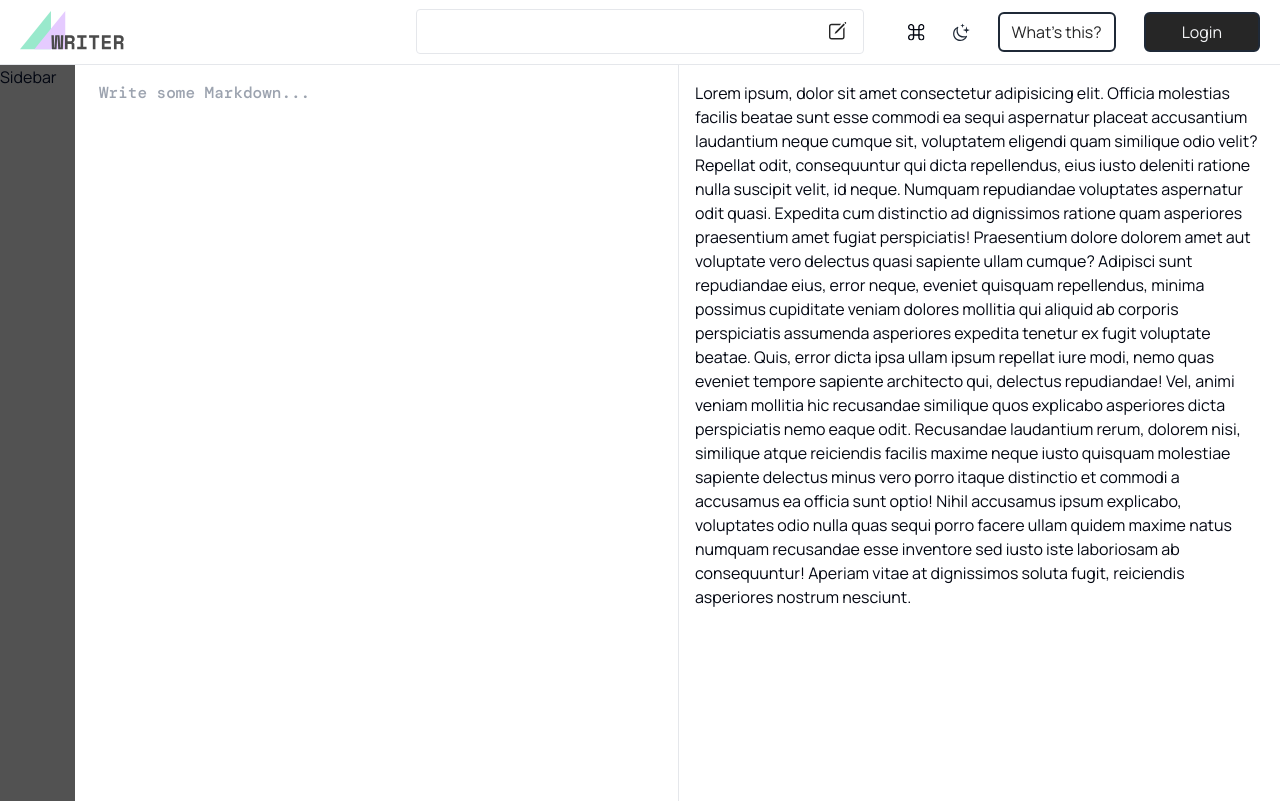
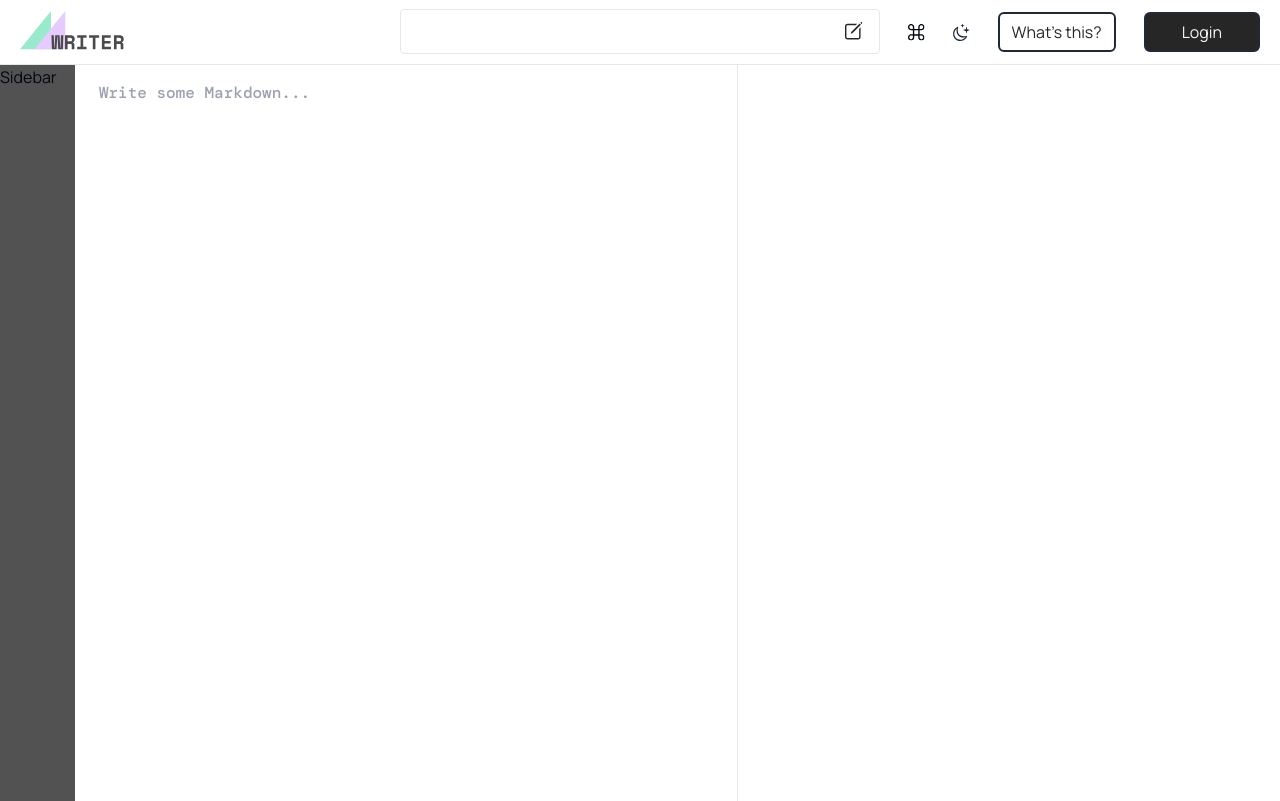
Before and after one commit to nabeelcodes/markedwriter, a React (Vite) app: page /1 in a window 1280 px wide. Built offline with nearby package versions, Linux system fonts and the light colour scheme.

Commit message:
Added Markdown parsing ability using unified.
- Added TW Typography plugin for formatting generated HTML from md.
- Header is now sticky with scroll.
- Moved textarea to a separate MarkdownEditor component.
- Added NoMatch component.

```diff
--- a/src/components/Header.tsx
+++ b/src/components/Header.tsx
@@ -10,7 +10,7 @@ export const Header = () => {
 
   return (
     <div
-      className="border-b border-gray-200 bg-white px-5 dark:border-neutral-600 dark:bg-neutral-800"
+      className="sticky top-0 border-b border-gray-200 bg-white px-5 dark:border-neutral-600 dark:bg-neutral-800"
       aria-label="Header wrapper">
       <header className="container2000 relative flex h-16 items-center justify-between">
         <Link to="/" aria-label="Website logo">
--- /dev/null
+++ b/src/components/MarkdownInput.tsx
@@ -0,0 +1,44 @@
+import { useAtom } from "jotai";
+import { appDataAtom } from "../store/appState";
+import { insertTabForTextarea } from "../utilities/tabHelper";
+import { cn } from "../utilities/classNameHelper";
+
+type markdownInputProps = {
+  pageId: string | undefined;
+};
+
+export const MarkdownInput = ({ pageId }: markdownInputProps) => {
+  const [appData, setAppData] = useAtom(appDataAtom);
+  /* Find the Post corresponding to the current page */
+  const currentPost = appData?.find((post) => post.id === pageId);
+
+  const handleChange = (e: React.ChangeEvent<HTMLTextAreaElement>) => {
+    const valueOfAppData = [...appData];
+    const indexOfCurrentPost = valueOfAppData.findIndex(
+      (element) => element?.id === currentPost?.id
+    );
+    valueOfAppData[indexOfCurrentPost].content = e?.target?.value;
+    setAppData(valueOfAppData);
+  };
+
+  return (
+    <textarea
+      className={cn(
+        "grow basis-[55%]",
+        "font-mono text-gray-600",
+        "mx-auto max-w-lg px-6 py-4 md:max-w-full",
+        "disable-scrollbar resize-none",
+        "border-none outline-none focus:outline-none",
+        "dark:bg-neutral-800 dark:text-gray-300"
+      )}
+      name="editor"
+      autoComplete="off"
+      spellCheck="true"
+      placeholder="Write some Markdown..."
+      aria-label="input box to enter markdown"
+      value={currentPost?.content}
+      onChange={handleChange}
+      onKeyDown={insertTabForTextarea}
+    />
+  );
+};
--- /dev/null
+++ b/src/components/NoMatch.tsx
@@ -0,0 +1,7 @@
+export const NoMatch = () => {
+  return (
+    <main className="grid place-content-center">
+      <h1>This page does not exist</h1>
+    </main>
+  );
+};
--- a/src/components/PageTitle.tsx
+++ b/src/components/PageTitle.tsx
@@ -12,7 +12,7 @@ export const PageTitle = () => {
   const titleToDisplay = currentPost?.title;
 
   return (
-    <section className="mx-5 mt-4 flex items-center justify-between rounded border border-gray-200 py-1 pl-4 text-lg font-bold dark:border-neutral-600 xl:fixed xl:left-1/2 xl:top-0 xl:mx-0 xl:mt-[0.55rem] xl:w-[28rem] xl:max-w-lg xl:-translate-x-1/2 xl:py-0">
+    <section className="mx-5 mt-4 flex items-center justify-between rounded border border-gray-200 py-1 pl-4 text-lg font-bold dark:border-neutral-600 xl:fixed xl:left-1/2 xl:top-0 xl:mx-0 xl:mt-[0.55rem] xl:w-[30rem] xl:max-w-lg xl:-translate-x-1/2 xl:py-0">
       <span className="overflow-x-auto whitespace-nowrap">
         {titleToDisplay}
       </span>
--- /dev/null
+++ b/src/components/RenderedMarkdown.tsx
@@ -0,0 +1,70 @@
+import { unified } from "unified";
+import remarkParse from "remark-parse/lib";
+import remarkRehype from "remark-rehype";
+import remarkGfm from "remark-gfm";
+import rehypeRaw from "rehype-raw";
+import rehypeSanitize from "rehype-sanitize";
+import rehypeStringify from "rehype-stringify";
+import emoji from "remark-emoji";
+import { useAtom } from "jotai";
+import { appDataAtom } from "../store/appState";
+import { cn } from "../utilities/classNameHelper";
+
+type renderedMarkdownProps = {
+  pageId: string | undefined;
+};
+
+const getParsedMarkdown = (content: string | undefined, stateVar: boolean) => {
+  if (!content) return;
+
+  const parsedContent = unified()
+    .use(remarkParse)
+    // .use(() => {
+    //   return (tree) => {
+    //     tree.children.map((node) => {
+    //       if (node.type === "heading" && node.depth === 2) {
+    //         const id = node.children[0].value;
+    //         console.log(id);
+    //       }
+    //     });
+    //   };
+    // })
+    .use(remarkRehype, {
+      allowDangerousHtml: stateVar,
+    })
+    .use(emoji, {
+      emoticon: true,
+    })
+    .use(stateVar ? remarkGfm : null)
+    .use(rehypeRaw)
+    .use(rehypeSanitize)
+    .use(rehypeStringify)
+    .processSync(content);
+
+  return parsedContent;
+};
+
+export const RenderedMarkdown = ({ pageId }: renderedMarkdownProps) => {
+  const stateVar = true; // Get this from ASIDE remark-GFM
+
+  const [appData] = useAtom(appDataAtom);
+  /* Find the Post corresponding to the current page */
+  const currentPost = appData?.find((post) => post.id === pageId);
+  const parsedMarkdown = getParsedMarkdown(currentPost?.content, stateVar);
+
+  return (
+    <section
+      className={cn(
+        "hidden md:block",
+        "grow basis-[45%] py-8 xl:p-8",
+        "border-l border-gray-200 dark:border-neutral-600"
+      )}>
+      <article
+        dangerouslySetInnerHTML={{ __html: parsedMarkdown ?? "" }}
+        className={cn(
+          "max-w-xs lg:max-w-sm xl:max-w-none",
+          "mx-auto"
+        )}></article>
+    </section>
+  );
+};
--- a/src/components/TitleInput.tsx
+++ b/src/components/TitleInput.tsx
@@ -1,6 +1,6 @@
+import React, { useState } from "react";
+import { useAtom } from "jotai";
 import { Close } from "@radix-ui/react-dialog";
-import { useAtom } from "jotai";
-import { useState } from "react";
 import { appDataAtom, dialogStateAtom } from "../store/appState";
 import { cn } from "../utilities/classNameHelper";
 
@@ -9,10 +9,8 @@ type titleInputProps = {
   currentPageId: string | undefined;
 };
 
-export const TitleInput = ({
-  currentPageTitle,
-  currentPageId,
-}: titleInputProps) => {
+export const TitleInput = React.memo(
+  ({ currentPageTitle, currentPageId }: titleInputProps) => {
     const [appData, setAppData] = useAtom(appDataAtom);
     const [, setOpenRadixDialog] = useAtom(dialogStateAtom);
     /* Maintaining a local state for the modification of
@@ -115,4 +113,5 @@ export const TitleInput = ({
         </div>
       </form>
     );
-};
+  }
+);
--- a/src/pages/MarkdownEditor.tsx
+++ b/src/pages/MarkdownEditor.tsx
@@ -1,76 +1,35 @@
-import { useAtom } from "jotai";
 import { useParams } from "react-router-dom";
-import { appDataAtom } from "../store/appState";
 import { PageTitle } from "../components/PageTitle";
-import { insertTabForTextarea } from "../utilities/tabHelper";
+import { MarkdownInput } from "../components/MarkdownInput";
+import { RenderedMarkdown } from "../components/RenderedMarkdown";
+import { cn } from "../utilities/classNameHelper";
 
 export const MarkdownEditor = () => {
   const { id } = useParams();
-  const [appData, setAppData] = useAtom(appDataAtom);
-  /* Find the Post corresponding to the current page */
-  const currentPost = appData?.find((post) => post.id === id);
-
-  const handleChange = (e: React.ChangeEvent<HTMLTextAreaElement>) => {
-    const valueOfAppData = [...appData];
-    const indexOfCurrentPost = valueOfAppData.findIndex(
-      (element) => element?.id === currentPost?.id
-    );
-    valueOfAppData[indexOfCurrentPost].content = e?.target?.value;
-    setAppData(valueOfAppData);
-  };
 
   return (
     <>
       <PageTitle />
 
-      {/*
-        64.5px = Height of Header
-        68.6px = Height of (PageTitle + mt-4)
-      */}
       <section
-        className="flex min-h-[calc(100vh-64.5px-68.6px)] md:min-h-[calc(100vh-64.5px)]"
+        /*
+          64.5px = Height of Header
+          68.6px = Height of (PageTitle + mt-4)
+        */
+        className={cn(
+          "flex",
+          "min-h-[calc(100vh-64.5px-68.6px)] md:min-h-[calc(100vh-64.5px)]"
+        )}
         aria-label="wrapper for input box">
-        <aside className="hidden w-20 grow bg-neutral-600 lg:block">
+        {/* Desktop Sidebar */}
+        <aside
+          className={cn("hidden xl:block", "w-20 grow", " bg-neutral-600")}>
           Sidebar
         </aside>
 
-        <textarea
-          className="disable-scrollbar grow basis-1/2 resize-none border-none px-6 py-4 font-mono text-gray-600 outline-none focus:outline-none dark:bg-neutral-800 dark:text-gray-300"
-          name="editor"
-          autoComplete="off"
-          spellCheck="true"
-          placeholder="Write some Markdown..."
-          aria-label="input box to enter markdown"
-          value={currentPost?.content}
-          onChange={handleChange}
-          onKeyDown={insertTabForTextarea}
-        />
+        <MarkdownInput pageId={id} />
 
-        <article className="hidden basis-1/2 border-l border-gray-200 p-4 dark:border-neutral-600 md:block">
-          Lorem ipsum, dolor sit amet consectetur adipisicing elit. Officia
-          molestias facilis beatae sunt esse commodi ea sequi aspernatur placeat
-          accusantium laudantium neque cumque sit, voluptatem eligendi quam
-          similique odio velit? Repellat odit, consequuntur qui dicta
-          repellendus, eius iusto deleniti ratione nulla suscipit velit, id
-          neque. Numquam repudiandae voluptates aspernatur odit quasi. Expedita
-          cum distinctio ad dignissimos ratione quam asperiores praesentium amet
-          fugiat perspiciatis! Praesentium dolore dolorem amet aut voluptate
-          vero delectus quasi sapiente ullam cumque? Adipisci sunt repudiandae
-          eius, error neque, eveniet quisquam repellendus, minima possimus
-          cupiditate veniam dolores mollitia qui aliquid ab corporis
-          perspiciatis assumenda asperiores expedita tenetur ex fugit voluptate
-          beatae. Quis, error dicta ipsa ullam ipsum repellat iure modi, nemo
-          quas eveniet tempore sapiente architecto qui, delectus repudiandae!
-          Vel, animi veniam mollitia hic recusandae similique quos explicabo
-          asperiores dicta perspiciatis nemo eaque odit. Recusandae laudantium
-          rerum, dolorem nisi, similique atque reiciendis facilis maxime neque
-          iusto quisquam molestiae sapiente delectus minus vero porro itaque
-          distinctio et commodi a accusamus ea officia sunt optio! Nihil
-          accusamus ipsum explicabo, voluptates odio nulla quas sequi porro
-          facere ullam quidem maxime natus numquam recusandae esse inventore sed
-          iusto iste laboriosam ab consequuntur! Aperiam vitae at dignissimos
-          soluta fugit, reiciendis asperiores nostrum nesciunt.
-        </article>
+        <RenderedMarkdown pageId={id} />
       </section>
     </>
   );
--- a/tailwind.config.js
+++ b/tailwind.config.js
@@ -1,4 +1,5 @@
 import defaultTheme from "tailwindcss/defaultTheme";
+import tailwindTypography from "@tailwindcss/typography";
 
 /** @type {import('tailwindcss').Config} */
 export default {
@@ -26,5 +27,5 @@ export default {
       },
     },
   },
-  plugins: [],
+  plugins: ["tailwindTypography"],
 };
```
Also changed, not shown: package.json (+9 -1 lines), 2 other files (tests, documents, lock files or other folders). Lines whose indentation alone changed are shown as unchanged.
